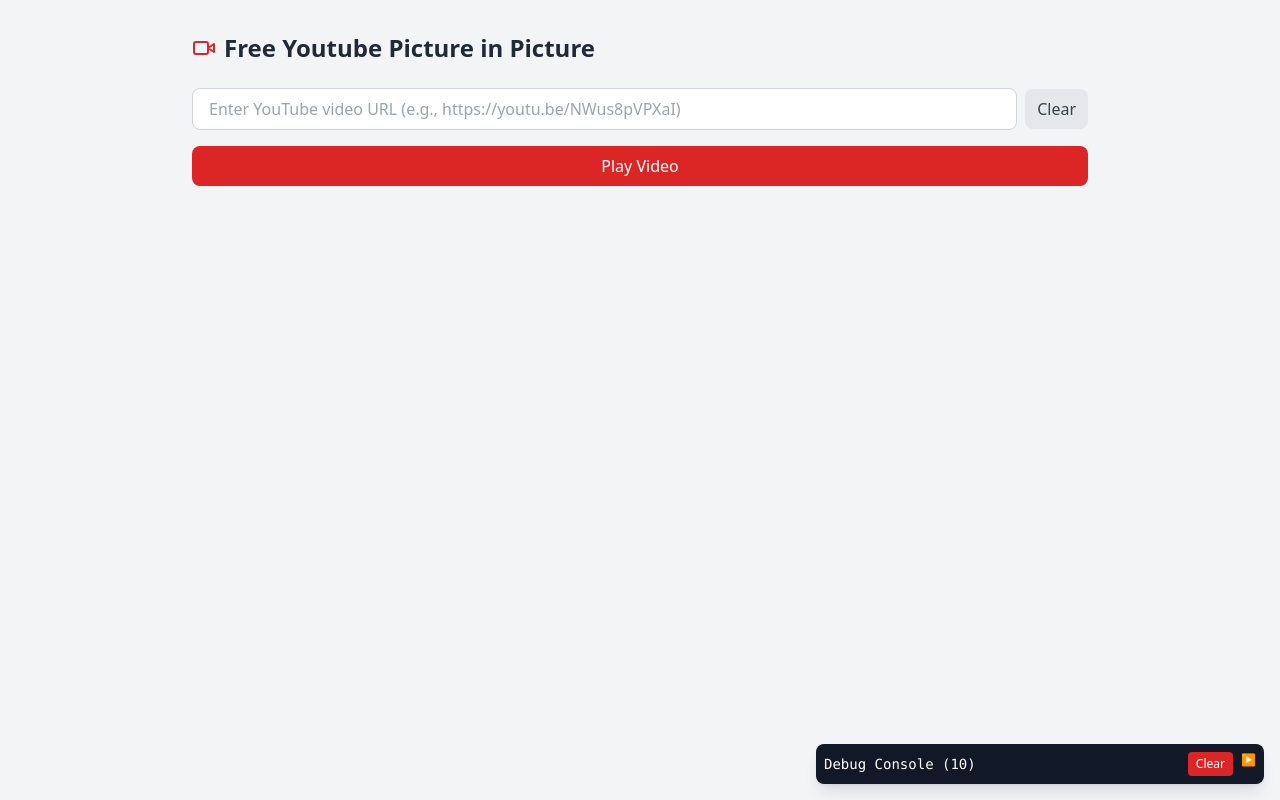
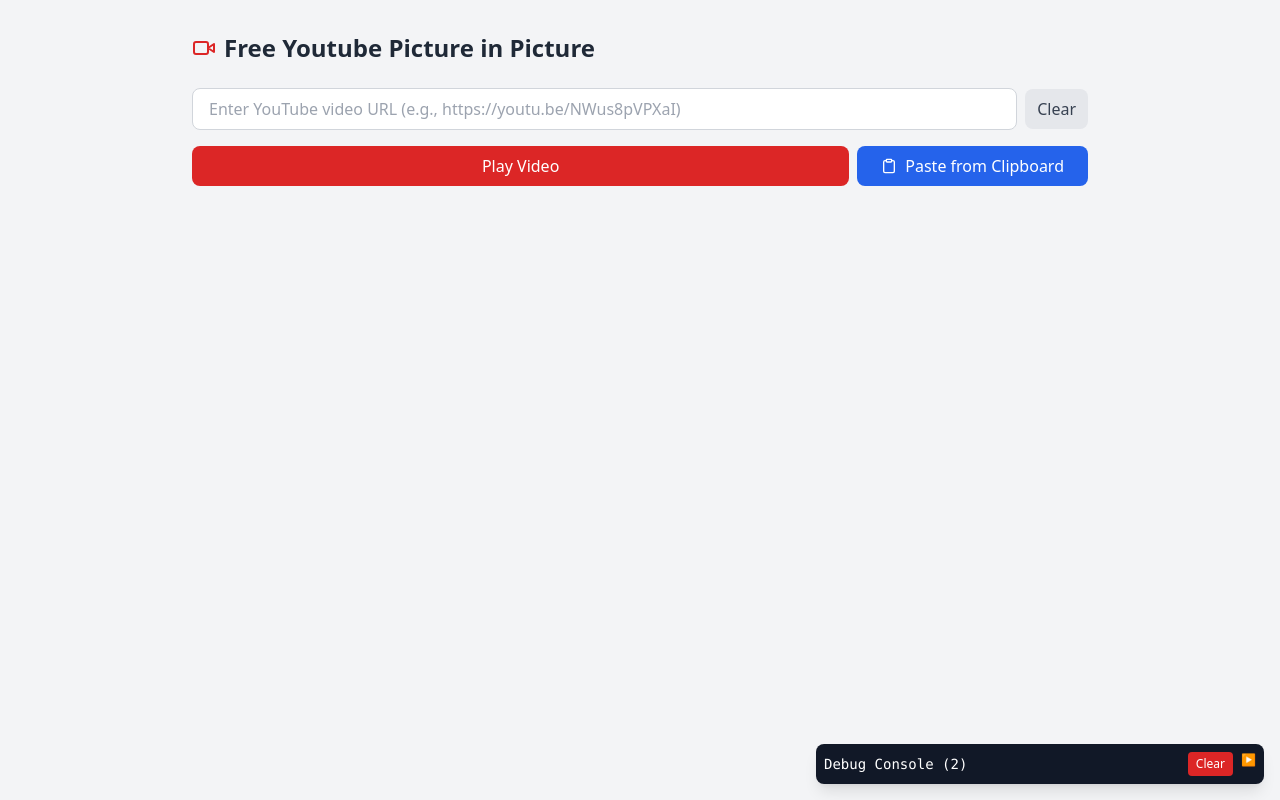
Before and after one commit to killerwolf/youtube-free-pip, a React (Vite) app: page / in a window 1280 px wide. Built offline with nearby package versions, Linux system fonts and the light colour scheme.

Commit message:
Add clipboard read functionality and button for pasting URLs in video player

```diff
--- a/src/App.tsx
+++ b/src/App.tsx
@@ -1,7 +1,6 @@
-import { Video } from 'lucide-react';
+import { Video, Clipboard } from 'lucide-react';
 import { useEffect, useState } from 'react';
 import { useDebug, DebugConsole } from './components/DebugConsole';
-
 
 function App() {
   const [videoUrl, setVideoUrl] = useState('');
@@ -14,56 +13,20 @@ function App() {
     // Check if Web Share API is supported
     setCanShare('share' in navigator);
     addLog('Share API supported: ' + ('share' in navigator));
+  }, [addLog]);
 
-    const checkClipboard = async () => {
+  const handleClipboardRead = async () => {
     try {
-        // Check if the device supports the Clipboard API
-        if (!navigator.clipboard) {
-          addLog('Clipboard API not available', 'error');
-          return;
-        }
-
-        // Try to get clipboard permission
-        try {
-          const permissionResult = await navigator.permissions.query({
-            name: 'clipboard-read' as PermissionName,
-          });
-
-          addLog('Clipboard permission: ' + permissionResult.state);
-
-          if (permissionResult.state === 'granted' || permissionResult.state === 'prompt') {
+      addLog('Attempting to read clipboard...');
       const text = await navigator.clipboard.readText();
+      addLog('Clipboard content received');
       handleClipboardText(text);
-          }
-        } catch (permError) {
-          addLog('Permission API not available, trying direct clipboard access');
-          // Fallback: try direct clipboard access
-          const text = await navigator.clipboard.readText();
-          handleClipboardText(text);
-        }
     } catch (error) {
       const msg = error instanceof Error ? error.message : 'Unknown error';
       addLog('Clipboard error: ' + msg, 'error');
+      setError('Could not access clipboard. Please paste the URL manually.');
     }
   };
-
-    // Initial check
-    checkClipboard();
-
-    // Set up clipboard event listener
-    const handleClipboardChange = () => {
-      checkClipboard();
-    };
-
-    // Listen for clipboard changes
-    document.addEventListener('paste', handleClipboardChange);
-    addLog('Clipboard paste listener added');
-
-    // Cleanup
-    return () => {
-      document.removeEventListener('paste', handleClipboardChange);
-    };
-  }, [addLog]);
 
   const handleClipboardText = (text: string) => {
     addLog('Processing clipboard text: ' + text);
@@ -74,6 +37,8 @@ function App() {
       if (extractedId) {
         setVideoUrl(text);
         setVideoId(extractedId);
+      } else {
+        setError('No valid YouTube URL found in clipboard');
       }
     }
   };
@@ -169,13 +134,25 @@ function App() {
                 Clear
               </button>
             </div>
-            {error && <p className="mt-2 text-red-600 text-sm">{error}</p>}
+
+            <div className="flex gap-2 mt-4">
               <button
                 type="submit"
-              className="w-full px-6 py-2 mt-4 bg-red-600 text-white rounded-lg hover:bg-red-700 transition-colors focus:outline-none focus:ring-2 focus:ring-red-500 focus:ring-offset-2"
+                className="flex-1 px-6 py-2 bg-red-600 text-white rounded-lg hover:bg-red-700 transition-colors focus:outline-none focus:ring-2 focus:ring-red-500 focus:ring-offset-2"
               >
                 Play Video
               </button>
+              <button
+                type="button"
+                onClick={handleClipboardRead}
+                className="flex items-center gap-2 px-6 py-2 bg-blue-600 text-white rounded-lg hover:bg-blue-700 transition-colors focus:outline-none focus:ring-2 focus:ring-blue-500 focus:ring-offset-2"
+              >
+                <Clipboard className="w-4 h-4" />
+                Paste from Clipboard
+              </button>
+            </div>
+
+            {error && <p className="mt-2 text-red-600 text-sm">{error}</p>}
           </form>
 
           {videoId && (
```
Lines whose indentation alone changed are shown as unchanged.
